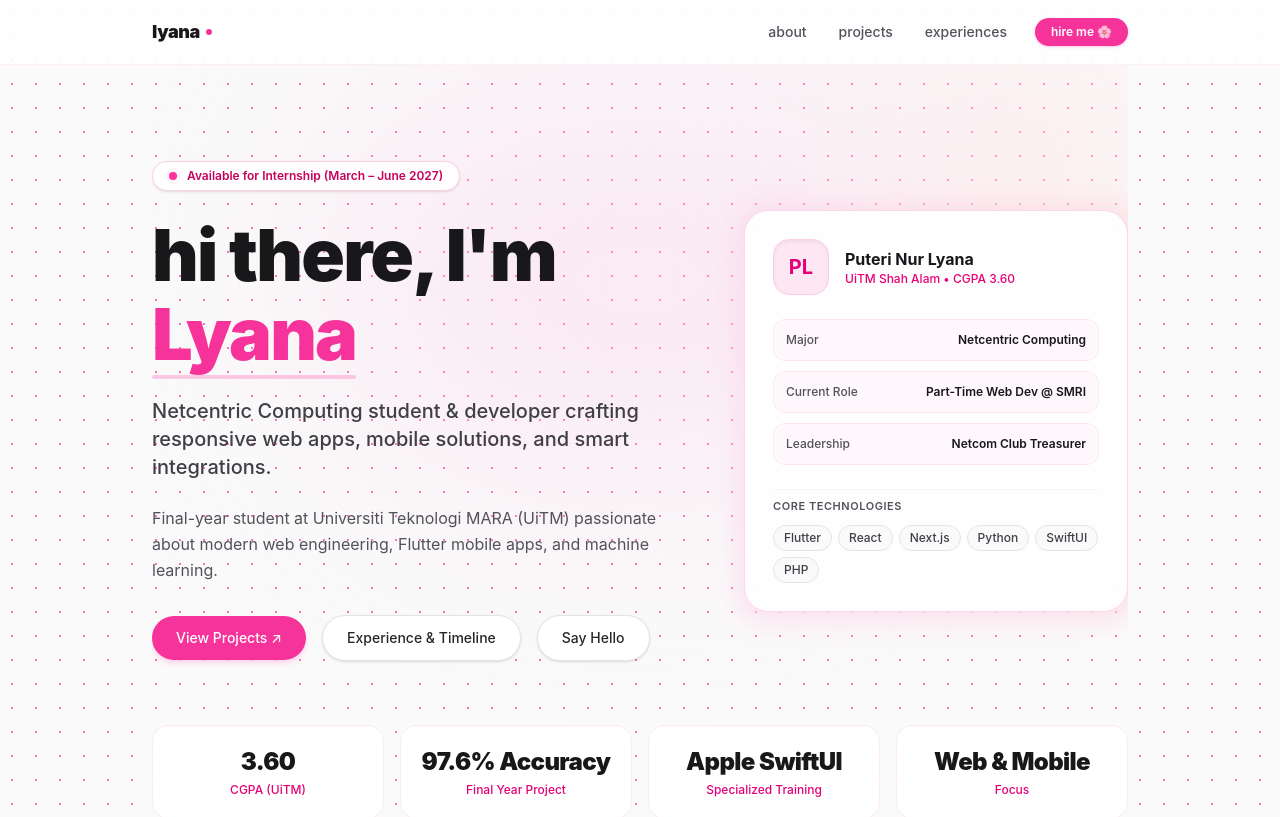
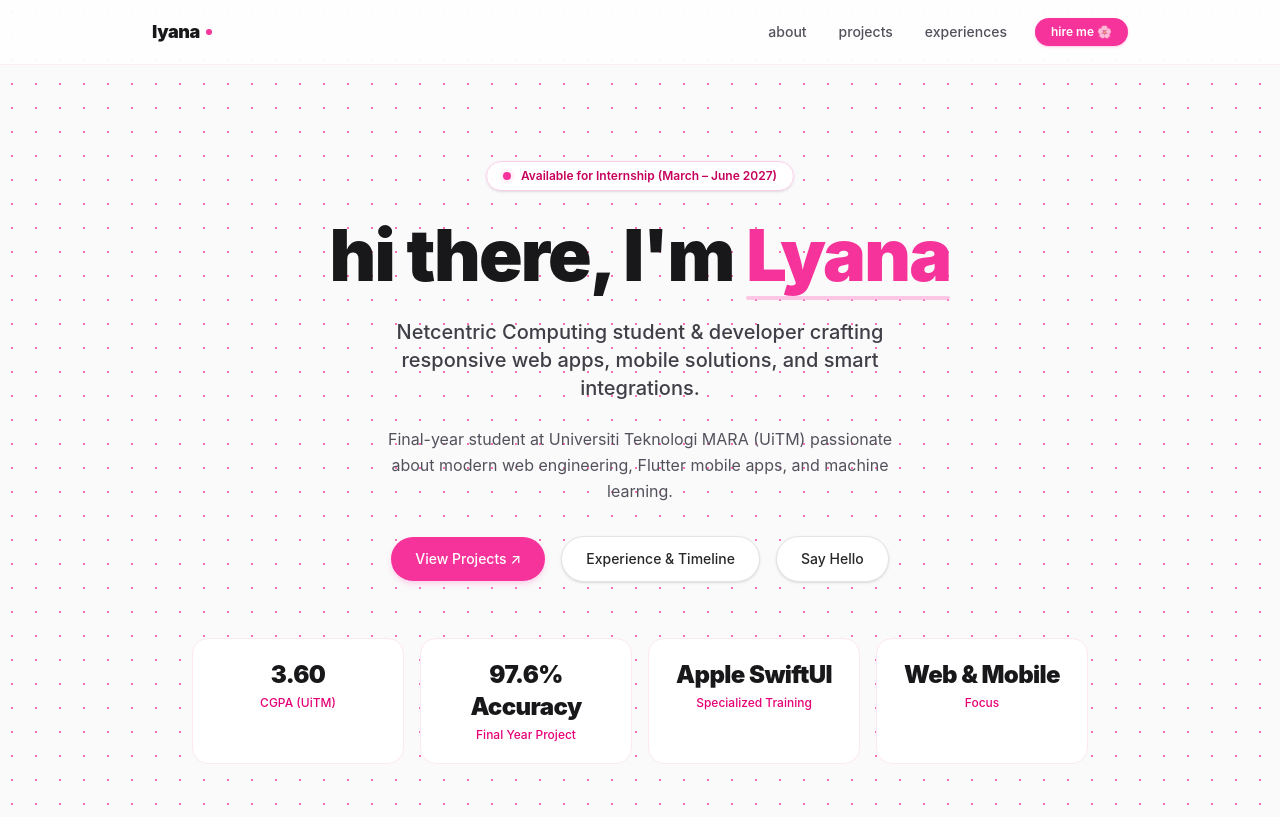
Before and after one commit to lyanmaskuri/lyana-portfolio, a Next.js app: page / in a window 1280 px wide. Shown: the top 817 px of the page. Built offline with nearby package versions, Linux system fonts and the light colour scheme.

Commit message:
feat: add portfolio components including About, Contact, Experience, Hero, and Projects

```diff
--- a/components/About.tsx
+++ b/components/About.tsx
@@ -41,7 +41,7 @@ export default function About() {
         {/* Categorized Skills Grid */}
         <div className="flex flex-col gap-6 pt-4">
           <h3 className="text-xl font-bold text-zinc-900">
-            Tech Stack &amp; Skills
+            Tech Stack & Skills
           </h3>
 
           <div className="grid grid-cols-1 sm:grid-cols-3 gap-6">
--- a/components/Contact.tsx
+++ b/components/Contact.tsx
@@ -6,10 +6,7 @@ export default function Contact() {
   return (
     <footer id="contact" className="py-24 border-t border-zinc-100">
       {/* Featured Callout Banner Card */}
-      <div className="relative rounded-3xl bg-gradient-to-b from-white to-pink-50/40 border border-pink-200/80 p-8 sm:p-14 shadow-xl shadow-pink-100/50 max-w-3xl mx-auto overflow-hidden text-center flex flex-col items-center gap-8">
-        {/* Soft background ambient blob */}
-        <div className="absolute -top-12 -right-12 w-48 h-48 bg-pink-200/40 rounded-full blur-3xl pointer-events-none" />
-        <div className="absolute -bottom-12 -left-12 w-48 h-48 bg-rose-200/40 rounded-full blur-3xl pointer-events-none" />
+      <div className="rounded-3xl bg-white border border-pink-200 p-8 sm:p-14 shadow-md shadow-pink-100/40 max-w-3xl mx-auto text-center flex flex-col items-center gap-8">
 
         {/* Availability Badge */}
         <div className="inline-flex items-center gap-2 px-3.5 py-1.5 rounded-full text-xs font-semibold bg-white text-pink-700 border border-pink-200 shadow-sm">
@@ -60,7 +57,7 @@ export default function Contact() {
 
         {/* Footer Signature */}
         <div className="pt-8 border-t border-pink-100/80 w-full text-xs text-zinc-600 flex flex-col sm:flex-row items-center justify-between gap-2">
-          <span>Designed &amp; Built with Next.js &amp; Tailwind CSS</span>
+          <span>Designed & Built with Next.js & Tailwind CSS</span>
           <span>Puteri Nur Lyana • Shah Alam, Malaysia</span>
         </div>
       </div>
--- a/components/Experience.tsx
+++ b/components/Experience.tsx
@@ -59,10 +59,10 @@ export default function Experience() {
         {/* Section Header */}
         <div className="flex flex-col gap-3">
           <span className="text-xs font-semibold tracking-wider uppercase text-pink-600">
-            Career &amp; Leadership
+            Career & Leadership
           </span>
           <h2 className="text-3xl sm:text-4xl font-bold tracking-tight text-zinc-900">
-            Experience &amp; Activities.
+            Experience & Activities.
           </h2>
           <p className="text-zinc-600 max-w-xl text-base sm:text-lg">
             A timeline of my work experience, leadership roles, and specialized technical programmes.
@@ -114,7 +114,7 @@ export default function Experience() {
         {/* Certifications Row */}
         <div className="pt-4 flex flex-col gap-4">
           <h3 className="text-xs font-semibold tracking-wider uppercase text-zinc-600">
-            Certifications &amp; Credentials
+            Certifications & Credentials
           </h3>
           <div className="grid grid-cols-1 sm:grid-cols-2 gap-4">
             {certifications.map((cert) => (
--- a/components/Hero.tsx
+++ b/components/Hero.tsx
@@ -7,14 +7,9 @@ export default function Hero() {
   ];
 
   return (
-    <section className="relative pt-24 pb-20 overflow-hidden">
-      {/* Ambient background soft pink glows */}
-      <div className="absolute top-10 left-1/2 -translate-x-1/2 w-[600px] h-[350px] bg-pink-200/40 rounded-full blur-[120px] -z-10 pointer-events-none" />
-      <div className="absolute -top-12 -right-12 w-72 h-72 bg-rose-100/50 rounded-full blur-[90px] -z-10 pointer-events-none" />
-
-      <div className="flex flex-col lg:flex-row items-center justify-between gap-12 lg:gap-16">
-        {/* Left Column: Heading, Bio, CTAs */}
-        <div className="flex-1 flex flex-col items-center lg:items-start text-center lg:text-left gap-6">
+    <section className="pt-24 pb-20">
+      {/* Hero Content */}
+      <div className="max-w-3xl mx-auto flex flex-col items-center text-center gap-6">
         {/* Status Badge with Live Indicator */}
         <div className="inline-flex items-center gap-2.5 px-4 py-1.5 rounded-full text-xs font-semibold bg-white/90 backdrop-blur-md text-pink-700 border border-pink-200 shadow-sm">
           <span className="relative flex h-2 w-2">
@@ -44,7 +39,7 @@ export default function Hero() {
         </p>
 
         {/* Action Buttons */}
-          <div className="flex flex-wrap items-center justify-center lg:justify-start gap-4 pt-2">
+        <div className="flex flex-wrap items-center justify-center gap-4 pt-2">
           <a
             href="#projects"
             className="px-6 py-3 rounded-full font-medium text-sm text-white bg-pink-500 hover:bg-pink-600 shadow-md shadow-pink-200/80 transition-all hover:scale-105 active:scale-95"
@@ -68,67 +63,8 @@ export default function Hero() {
         </div>
       </div>
 
-        {/* Right Column: Aesthetic Developer Profile Card */}
-        <div className="w-full max-w-sm sm:max-w-md lg:max-w-sm">
-          <div className="relative group">
-            {/* Soft pink card halo */}
-            <div className="absolute -inset-1.5 bg-gradient-to-r from-pink-200 to-rose-200 rounded-3xl blur-md opacity-50 group-hover:opacity-80 transition duration-300" />
-
-            <div className="relative rounded-3xl bg-white/95 backdrop-blur-xl border border-pink-200/80 p-7 shadow-xl shadow-pink-100/40 flex flex-col gap-6">
-              {/* Card Header with Avatar / Initials */}
-              <div className="flex items-center gap-4">
-                <div className="w-14 h-14 rounded-2xl bg-pink-100 border border-pink-200 text-pink-600 font-bold text-xl flex items-center justify-center shadow-inner">
-                  PL
-                </div>
-                <div>
-                  <h3 className="text-base font-bold text-zinc-900">
-                    Puteri Nur Lyana
-                  </h3>
-                  <p className="text-xs font-medium text-pink-600">
-                    UiTM Shah Alam • CGPA 3.60
-                  </p>
-                </div>
-              </div>
-
-              {/* Quick Info Items */}
-              <div className="space-y-2.5 text-xs">
-                <div className="p-3 rounded-xl bg-pink-50/60 border border-pink-100 flex items-center justify-between">
-                  <span className="text-zinc-600 font-medium">Major</span>
-                  <span className="font-semibold text-zinc-900">Netcentric Computing</span>
-                </div>
-                <div className="p-3 rounded-xl bg-pink-50/60 border border-pink-100 flex items-center justify-between">
-                  <span className="text-zinc-600 font-medium">Current Role</span>
-                  <span className="font-semibold text-zinc-900">Part-Time Web Dev @ SMRI</span>
-                </div>
-                <div className="p-3 rounded-xl bg-pink-50/60 border border-pink-100 flex items-center justify-between">
-                  <span className="text-zinc-600 font-medium">Leadership</span>
-                  <span className="font-semibold text-zinc-900">Netcom Club Treasurer</span>
-                </div>
-              </div>
-
-              {/* Core Skill Chips */}
-              <div className="pt-2 border-t border-zinc-100">
-                <p className="text-[11px] font-semibold tracking-wider uppercase text-zinc-600 mb-2.5">
-                  Core Technologies
-                </p>
-                <div className="flex flex-wrap gap-1.5">
-                  {["Flutter", "React", "Next.js", "Python", "SwiftUI", "PHP"].map((tech) => (
-                    <span
-                      key={tech}
-                      className="px-2.5 py-1 rounded-full text-xs font-medium bg-zinc-50 text-zinc-700 border border-zinc-200"
-                    >
-                      {tech}
-                    </span>
-                  ))}
-                </div>
-              </div>
-            </div>
-          </div>
-        </div>
-      </div>
-
       {/* Stats Counter Strip */}
-      <div className="mt-16 grid grid-cols-2 md:grid-cols-4 gap-4">
+      <div className="mt-14 max-w-4xl mx-auto grid grid-cols-2 md:grid-cols-4 gap-4">
         {stats.map((stat, i) => (
           <div
             key={i}
--- a/components/Projects.tsx
+++ b/components/Projects.tsx
@@ -42,7 +42,7 @@ export default function Projects() {
             <span>Featured Projects</span>
           </div>
           <h2 className="text-3xl sm:text-4xl font-bold tracking-tight text-zinc-900">
-            What I&apos;ve built &amp; developed.
+            What I&apos;ve built & developed.
           </h2>
           <p className="text-zinc-600 max-w-xl text-base sm:text-lg">
             A showcase of my academic, mobile, and full-stack projects across Flutter, Android, Web, and Machine Learning.
@@ -54,11 +54,8 @@ export default function Projects() {
           {projects.map((project) => (
             <div
               key={project.title}
-              className="group relative flex flex-col justify-between p-7 rounded-3xl bg-white/95 backdrop-blur-sm border border-zinc-200/90 hover:border-pink-300 hover:shadow-xl hover:shadow-pink-100/60 transition-all duration-300 overflow-hidden"
+              className="group relative flex flex-col justify-between p-7 rounded-3xl bg-white border border-zinc-200 hover:border-pink-300 hover:shadow-lg hover:shadow-pink-100/50 transition-all duration-300"
             >
-              {/* Subtle top accent bar */}
-              <div className="absolute top-0 left-0 right-0 h-1 bg-gradient-to-r from-pink-400 to-rose-300 opacity-60 group-hover:opacity-100 transition-opacity" />
-
               <div className="flex flex-col gap-4">
                 {/* Header with Project Icon & Badge */}
                 <div className="flex items-center justify-between">
```
Lines whose indentation alone changed are shown as unchanged.
